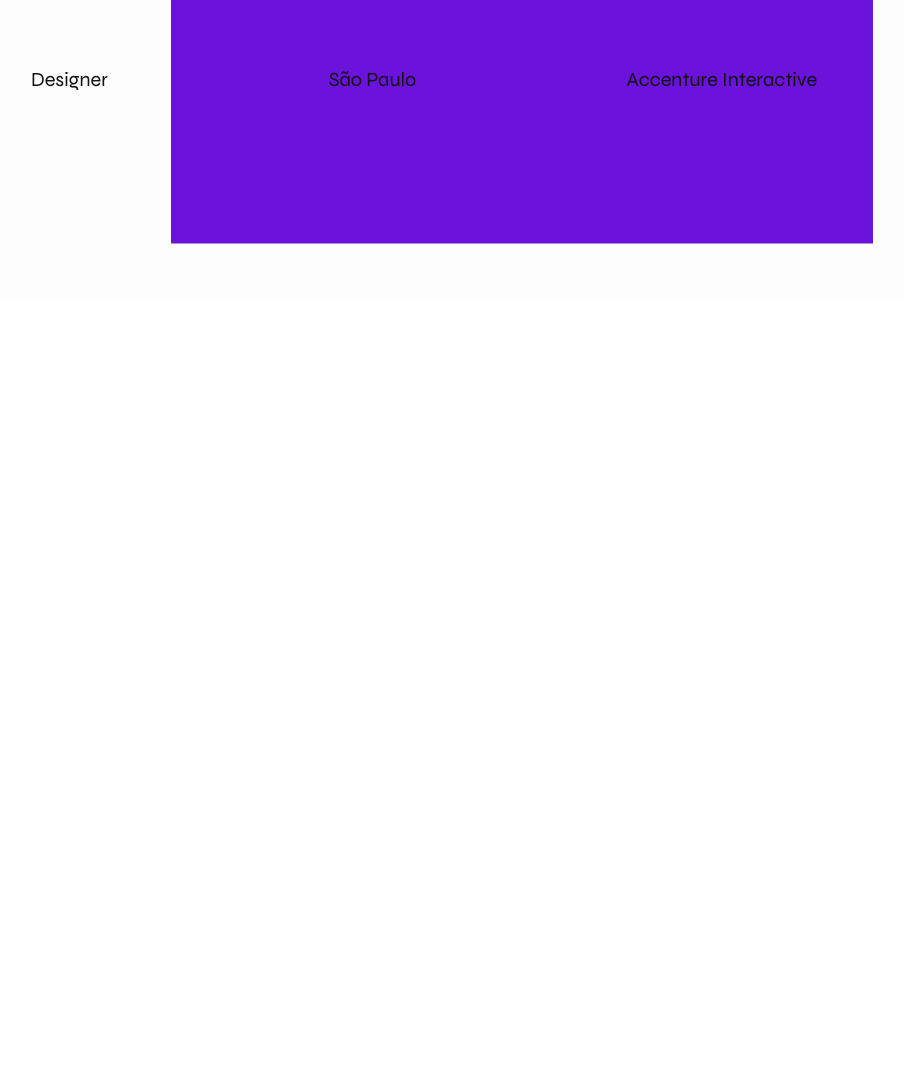
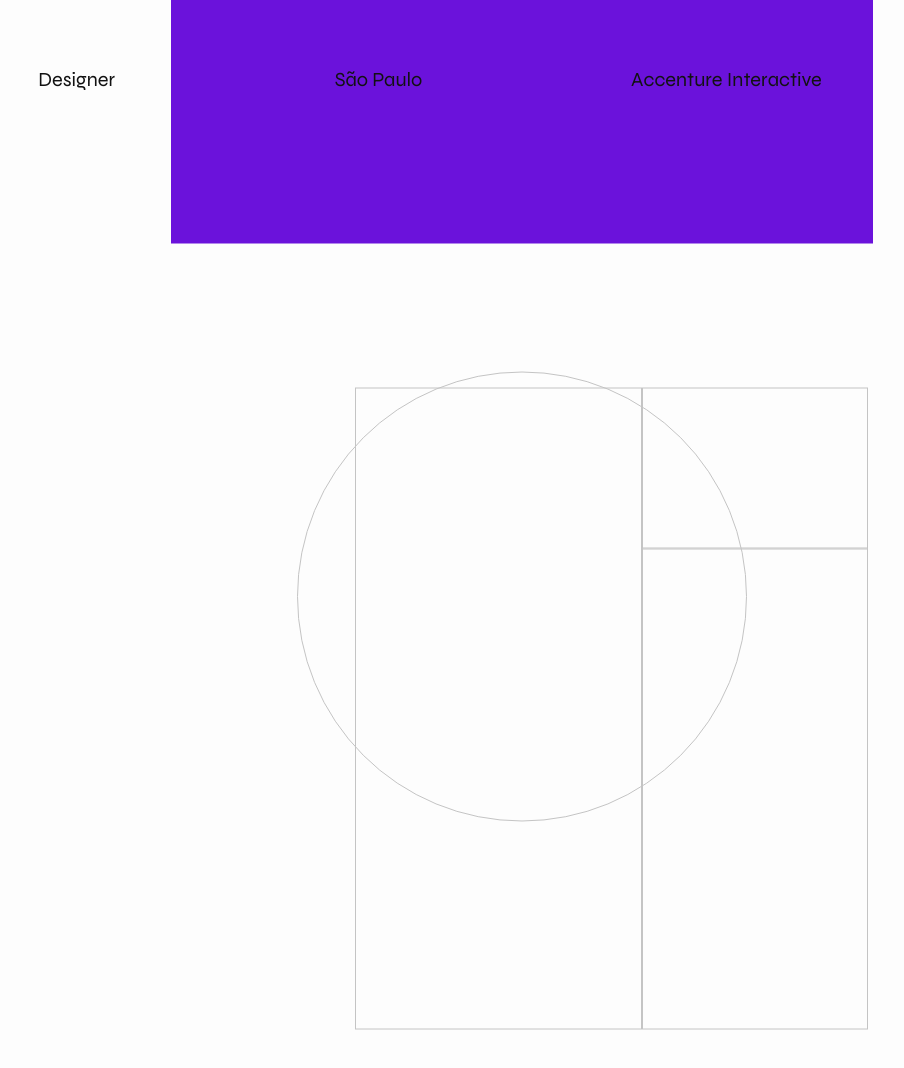
Before and after one commit to gmaggieri/In_Progress, a website: page index.html in a window 1280 px wide. Shown: the part 500-1568 px from the top of the page, without its empty margins (118-1022 px from the left). Before the commit the page ends 800 px from the top, so only its background shows below. Drawn offline with Linux system fonts and the light colour scheme.

Commit message:
New Section and new grid variants
Added a new section with more columns options

Created the graphics using "outline" and fixed the main content.

```diff
--- a/index.html
+++ b/index.html
@@ -16,10 +16,10 @@
 
 <body>
 
-
   <header class="header">
 
     <div class="heading-box">
+
             <section class="grid">
                 <div class="row">
                     <div class="col-1-of-9">&nbsp;</div>
@@ -31,7 +31,6 @@
                     </div>
                     <div class="col-2-of-9">&nbsp;</div>
                 </div>
-
 
                 <div class="row">
                     <div class="col-1-of-9">&nbsp;</div>
@@ -55,13 +54,36 @@
                     </div>
 
                     <div class="col-2-of-9">&nbsp;</div>
+                </div>
 
         </div>
+    </div>
+  </header>
+
+  <div class="square"></div>
+
+    <section class="section-shapes">
+        <div class="section-shapes__container">
+            <div class="section-shapes__circle"></div>
+            <section class="grid">
+                <section class="row">
+                    <div class="col-1-of-9">&nbsp;</div>
+                    <div class="col-1-of-9">&nbsp;</div>
+                    <div class="col-1-of-9">&nbsp;</div>
+                    <div class="col-1-of-9">&nbsp;</div>
+                    <div class="col-1-of-9">&nbsp;</div>
+                    <div class="col-2-of-9">
+                        <div class="section-shapes__rectangle2"></div>
+                    </div>
+                    <div class="col-2-of-9">
+                        <div class="section-shapes__square"></div>
+                        <div class="section-shapes__rectangle"></div>
+                    </div>
+                </section>
             </section>
         </div>
+    </section>
 
-    <div class="square"></div>
-  </header>
 <!-- Grid
         <section class="grid">
             <div class="row">
--- a/sass/abstract/_mixins.scss
+++ b/sass/abstract/_mixins.scss
@@ -5,3 +5,10 @@
         clear: both;
     }
 }
+
+@mixin absoluteCenter {
+    position: absolute;
+    top: 50%;
+    left: 50%;
+    transform: translate(-50%, -50%);
+}
--- a/sass/abstract/_variables.scss
+++ b/sass/abstract/_variables.scss
@@ -1,6 +1,7 @@
 $color-main-background: #fdfdfd;
 $color-main-black: #121212;
 $color-square: #6B12DB;
+$color-light-gray: #C4C4C4;
 
 $grid-width: 140rem;
 $gutter-vertical: 10rem;
--- a/sass/base/_base.scss
+++ b/sass/base/_base.scss
@@ -1,8 +1,8 @@
 *,
 *::after,
 *::before {
-    margin: 0;
-    padding: 0;
+    margin: 0 ;
+    padding: 0 0.1rem 0 0.1rem;;
     box-sizing: inherit;
 }
 
@@ -13,4 +13,5 @@
 
 body {
     box-sizing: border-box;
+    background-color: $color-main-background;
 }
--- /dev/null
+++ b/sass/layout/_graphics.scss
@@ -0,0 +1,56 @@
+.square {
+    display: block;
+    width: 70.2rem;
+    height: 68.7rem;
+    background-color: $color-square;
+
+    @include absoluteCenter;
+}
+
+.section-shapes {
+
+    padding: 2rem;
+
+    &__container {
+        position: relative;
+
+        top: 50%;
+        transform: translateY(-50%);
+    }
+
+    &__rectangle {
+        position: relative;
+        width: 100%;
+        height: 60vh;
+        outline: 0.1rem solid rgba($color-light-gray, $alpha: 1.0);
+    }
+
+    &__rectangle2 {
+        position: relative;
+        width:calc( 100% + #{$gutter-horizontal};);
+        height: 80vh;
+        outline: 0.1rem solid rgba($color-light-gray, $alpha: 1.0);
+    }
+
+    &__square {
+
+        position: relative;
+        outline: 0.1rem solid rgba($color-light-gray, $alpha: 1.0);
+
+        width: 100%;
+        height: 20vh;
+    }
+
+    &__circle{
+        position: relative;
+        width: 45rem;
+        height: 45rem;
+        border-radius: 100%;
+        border: 0.1rem solid rgba($color-light-gray, $alpha: 1.0);
+
+        left: 50%;
+        transform: translateX(-50%);
+        float: left;
+    }
+
+}
--- a/sass/layout/_grid.scss
+++ b/sass/layout/_grid.scss
@@ -50,6 +50,18 @@
         width: calc( 2* (100% - 8 * #{$gutter-horizontal}) /9 + #{$gutter-horizontal});
       }
 
+    .col-4-of-9 {
+        width: calc(
+          4 * (100% - 3 * #{$gutter-horizontal}) / 9 + #{$gutter-horizontal}
+        );
+      }
+
+      .col-5-of-9 {
+        width: calc(
+          5 * (100% - 3 * #{$gutter-horizontal}) / 9 + #{$gutter-horizontal}
+        );
+      }
+
       .col-6-of-9 {
         width: calc(
           6 * (100% - 2 * #{$gutter-horizontal}) / 9 + #{$gutter-horizontal}
--- a/sass/layout/_header.scss
+++ b/sass/layout/_header.scss
@@ -1,25 +1,18 @@
 
 .header {
+    display: block;
     height: 100vh;
-    background-color: $color-main-background;
+
 }
 
 .heading-box {
     z-index: 40;
     position: relative;
+    position: fixed;
+    width: 100%;
+
     top: 50%;
     transform: translateY(-50%);
-}
-
-.square {
-    position: absolute;
-    display: block;
-    top: 50%;
-    left: 50%;
-    width: 702px;
-    height: 687px;
-    background-color: $color-square;
-    transform: translate(-50%, -50%);
 }
 
 .description {
--- /dev/null
+++ b/sass/layout/_section2.scss
@@ -0,0 +1,4 @@
+.section-shapes {
+    display: block;
+    height: 100vh;
+}
--- a/sass/main.scss
+++ b/sass/main.scss
@@ -7,3 +7,5 @@
 
 @import "layout/grid";
 @import "layout/header";
+@import "layout/graphics";
+@import "layout/section2";
```
Also changed, not shown: css/style.css. Lines whose indentation alone changed are shown as unchanged.
